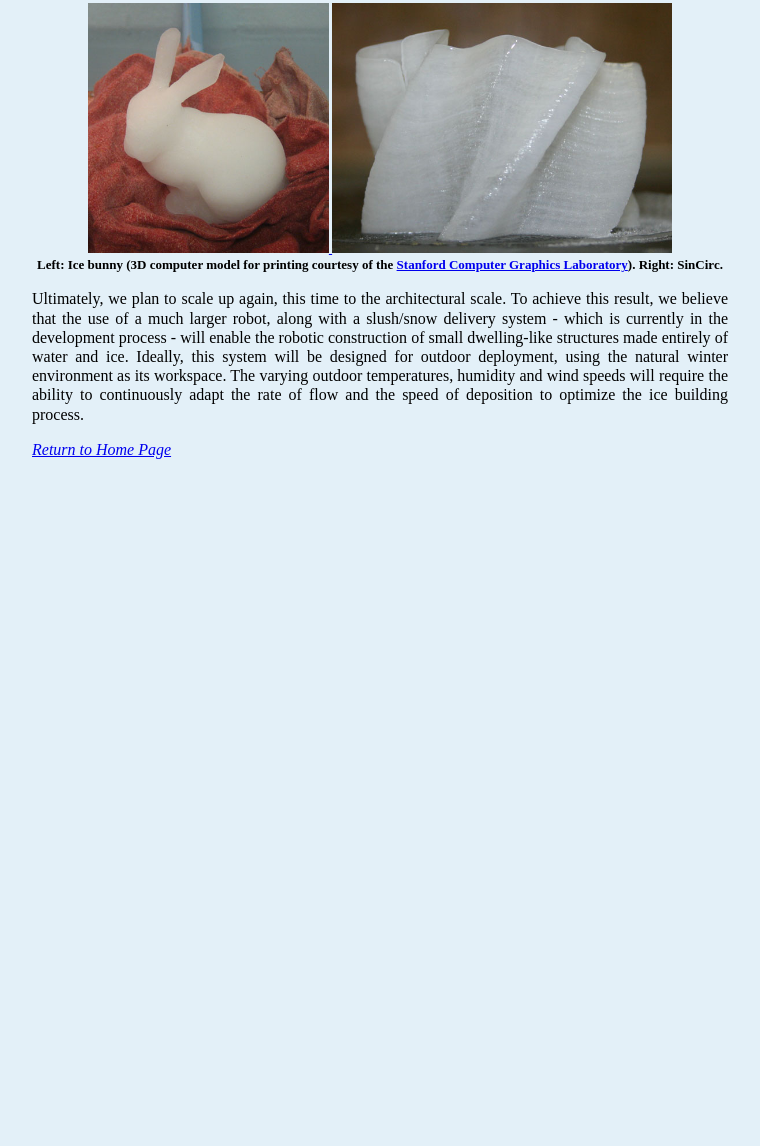
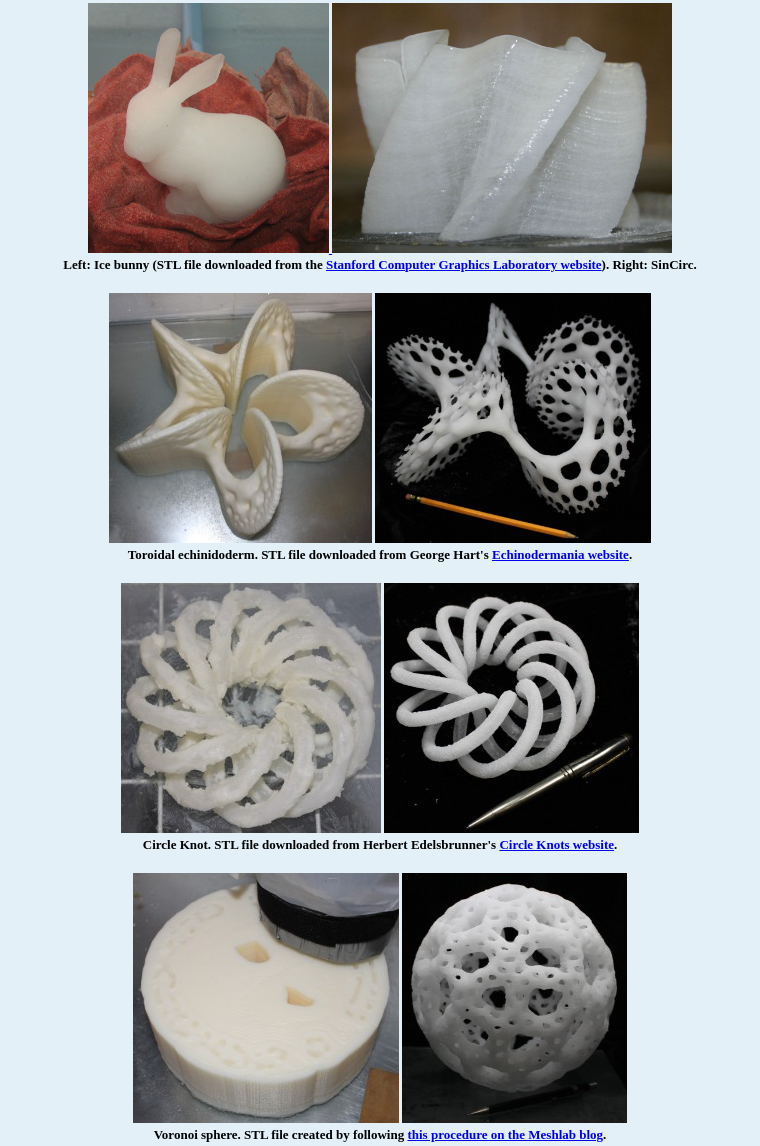
Before and after one commit to ebarnett2/3diceprinter, a plain HTML site: page Multimedia.html in a window 1280 px wide. Shown: the part 2619-3765 px from the top of the page, without its empty margins (260-1020 px from the left). Before the commit the page ends 3094 px from the top, so only its background shows below. Drawn offline with Linux system fonts and the light colour scheme; a script that the page names is missing.

Commit message:
Add some more 3D ice printing examples to the Multimedia page

```diff
--- a/Multimedia.html
+++ b/Multimedia.html
@@ -79,7 +79,17 @@ A support structure is required to  produce slanted or overhanging parts. After
 <h2 align="center"><span class="figcust"><a href="IMAGES/Martini glass LARGE.JPG" target="_blank"><img src="IMAGES/Matini glass.JPG" width="307" height="205" /></a> <a href="IMAGES/Egg Carton LARGE.JPG" target="_blank"><img src="IMAGES/Egg Carton.JPG" width="307" height="205" /></a></span><br /><em class="figcust">Left: Martini glass. Right: Egg carton.</em></h2>
 <h2 align="center"><span class="figcust"><a href="IMAGES/Twisted Koch Curve LARGE.JPG" target="_blank"><img src="IMAGES/Twisted Koch Curve.JPG" width="315" height="204" /></a> <a href="IMAGES/Sine Curve LARGE.JPG" target="_blank"><img src="IMAGES/Sine Curve.JPG" width="289" height="205" /></a></span><br /><em class="figcust">Left: Twisted Koch curve. Right: Sine curve.</em></h2>
 <h2 align="center"><span class="figcust"><a href="IMAGES/ECI - THE BUNNY.jpg" target="_blank"><img src="IMAGES/ECI - THE BUNNY small.jpg" width="241" height="250" /></a><a href="IMAGES/IMG_8013.jpg" target="_blank"> <img src="IMAGES/Sincirc small.jpg" width="340" height="250" /></a></span><br />
-  <span class="figcust">Left: Ice bunny (3D computer model for printing courtesy of the  <a href="http://graphics.stanford.edu/data/3Dscanrep" target="_blank">Stanford Computer Graphics Laboratory</a>).  Right: SinCirc.</em></span></h2>
+  <span class="figcust">Left: Ice bunny (STL file downloaded from the <a href="http://graphics.stanford.edu/data/3Dscanrep" target="_blank">Stanford Computer Graphics Laboratory website</a>).  Right: SinCirc.</em></span></h2>
+
+<h2 align="center"><span class="figcust"><a href="IMAGES/echinoderm-with-support-big.jpg" target="_blank"><img src="IMAGES/echinoderm-with-support-small.jpg" height="250" /></a> <a href="IMAGES/echinoderm-big.jpg" target="_blank"><img src="IMAGES/echinoderm-small.jpg" height="250" /></a></span><br />
+  <span class="figcust">Toroidal echinidoderm. STL file downloaded from George Hart's <a    href="http://www.georgehart.com/sculpture/echinodermania1.html" target="_blank">Echinodermania website</a>. </em></span></h2>
+
+<h2 align="center"><span class="figcust"><a href="IMAGES/CircularKnot-with-support-big.jpg" target="_blank"><img src="IMAGES/CircularKnot-with-support-small.jpg" height="250" /></a> <a href="IMAGES/CircularKnot-big.jpg" target="_blank"><img src="IMAGES/CircularKnot-small.jpg" height="250" /></a></span><br />
+  <span class="figcust">Circle Knot. STL file downloaded from Herbert Edelsbrunner's <a    href="https://pub.ista.ac.at/~edels/Tubes/knots/circ/index.html" target="_blank">Circle Knots website</a>. </em></span></h2>
+
+<h2 align="center"><span class="figcust"><a href="IMAGES/voronoi-with-support-big.jpg" target="_blank"><img src="IMAGES/voronoi-with-support-small.jpg" height="250" /></a> <a href="IMAGES/voronoi-big.jpg" target="_blank"><img src="IMAGES/voronoi-small.jpg" height="250" /></a></span><br />
+  <span class="figcust">Voronoi sphere. STL file created by following <a href="http://meshlabstuff.blogspot.com/2009/04/creating-voronoi-sphere-2.html" target="_blank">this procedure on the Meshlab blog</a>. </em></span></h2>
+
   <p>Ultimately,  we plan to  scale up again, this time to the architectural scale. To achieve this result, we believe that the use of a much larger  robot, along with a slush/snow delivery system - which is currently in  the development process - will enable the robotic construction of small dwelling-like structures made entirely of water and ice. Ideally, this system will be designed for outdoor deployment, using the  natural  winter environment as its workspace. The varying outdoor  temperatures, humidity and wind speeds will require the ability to continuously  adapt the rate of flow and the speed of deposition to optimize the ice building  process.
  </p>
 <p><a href="Home.html"><em>Return to Home Page</em></a></p>
```
Also changed, not shown: IMAGES/CircularKnot-big.jpg (added), IMAGES/CircularKnot-small.jpg (added), IMAGES/CircularKnot-with-support-big.jpg (added), IMAGES/CircularKnot-with-support-small.jpg (added), IMAGES/echinoderm-big.jpg (added), IMAGES/echinoderm-small.jpg (added), IMAGES/echinoderm-with-support-big.jpg (added), IMAGES/echinoderm-with-support-small.jpg (added), IMAGES/voronoi-big.jpg (added), IMAGES/voronoi-small.jpg (added), IMAGES/voronoi-with-support-big.jpg (added), IMAGES/voronoi-with-support-small.jpg (added).
